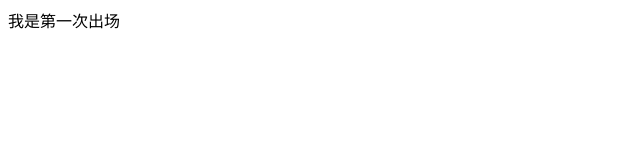
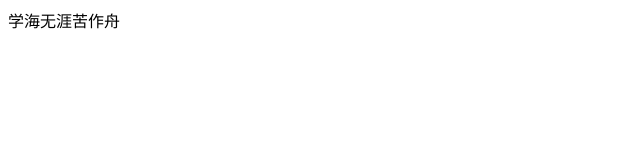
Before and after one commit to 625576142/git-study, a plain HTML site: page index.html in a window 1280 px wide. Shown: the full height of the page, 0-640 px from the left. Drawn offline with Linux system fonts and the light colour scheme.

Commit message:
git学习阶段

```diff
--- a/index.html
+++ b/index.html
@@ -5,6 +5,6 @@
 	<title>Document</title>
 </head>
 <body>
-	我是第一次出场
+	学海无涯苦作舟
 </body>
 </html>
```
